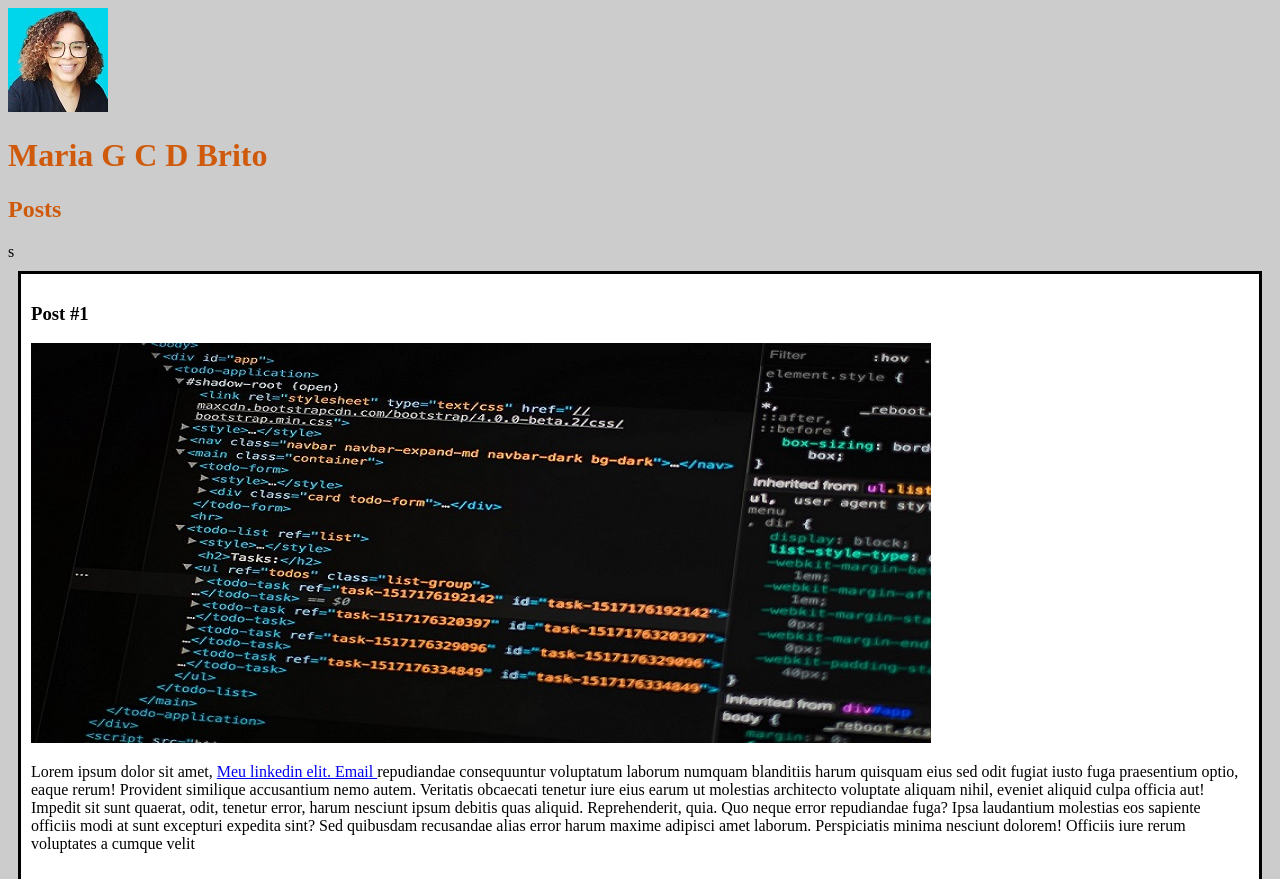
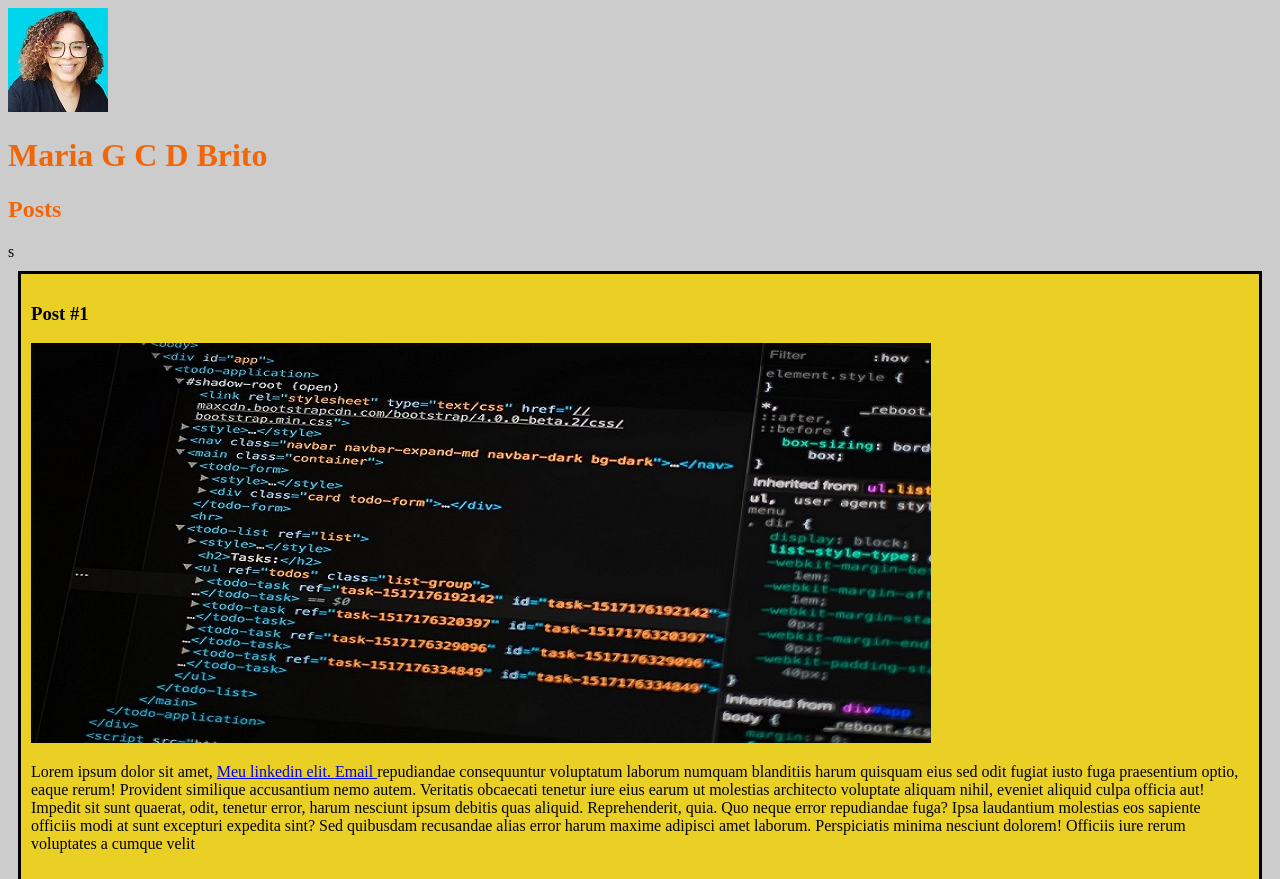
Before and after one commit to Mbriito/html-basico-meublog, a plain HTML site: page index.html in a window 1280 px wide. Shown: the top 879 px of the page. Drawn offline with Linux system fonts and the light colour scheme; files whose address does not match are found by name.

Commit message:
confirmar

```diff
--- a/style.css
+++ b/style.css
@@ -4,7 +4,7 @@ body {
 }
 
 #title, .subtitle, .post-title {
-    color: rgb(208, 90, 11);
+    color: rgb(240, 102, 9);
 }
 
 .post-title {
@@ -12,10 +12,94 @@ body {
     font-style: italic;
 }
 .post{
-    background: #fff;
+    background: rgb(234, 208, 37);
     padding: 10px;
     border: 3px solid #000;
     margin: 10px;
 
 
+
+
+
+
+
+
+
+
+
+
+
+
+
+
+
+
+
+
+
+
+
+
+
+
+
+
+
+
+
+
+
+
+
+
+
+
+
+
+
+
+
+
+
+
+
+
+
+
+
+
+
+
+
+
+
+
+
+
+
+
+
+
+
+
+
+
+
+
+
+
+
+
+
+
+
+
+
+
+
+
+
+
+
+
 }
```
